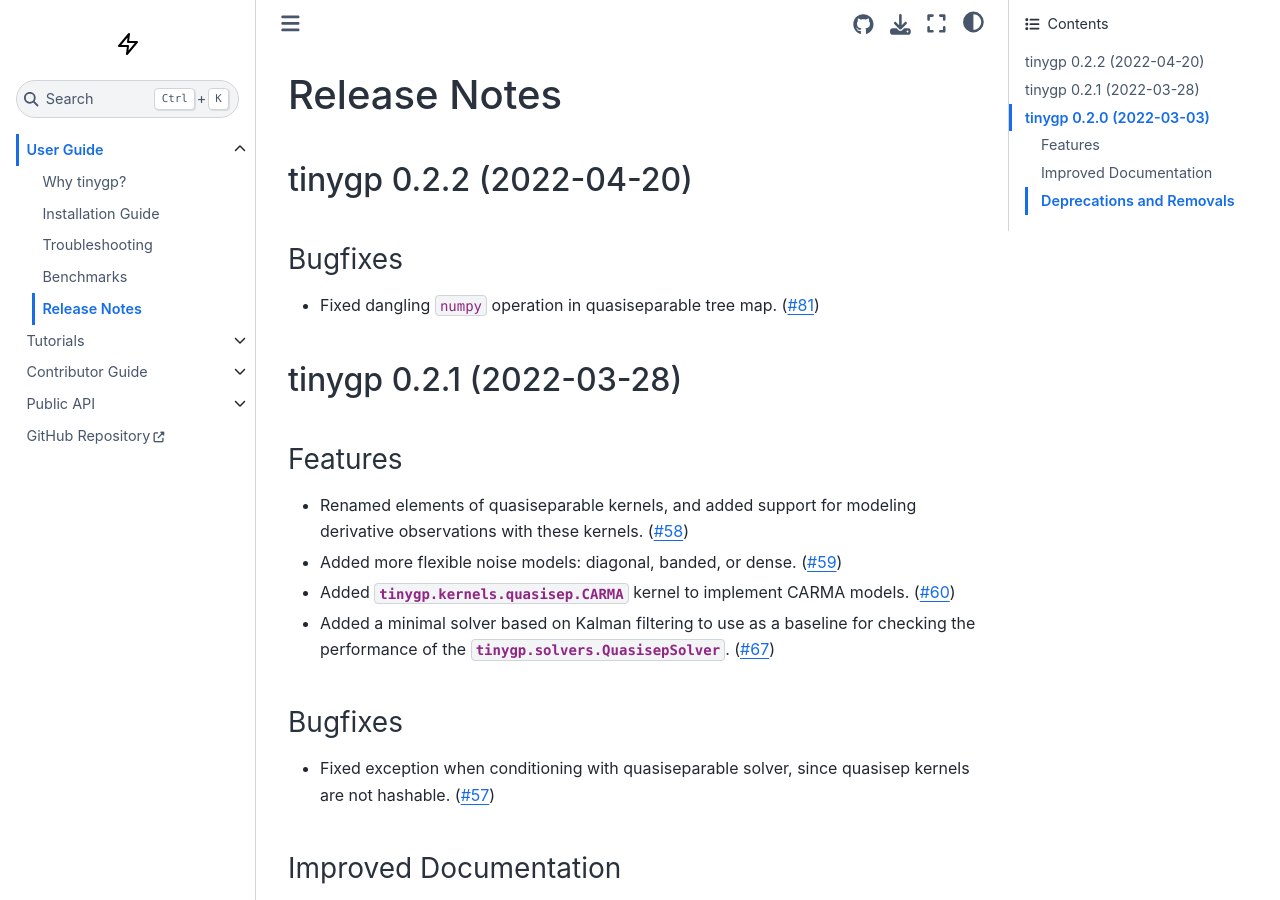
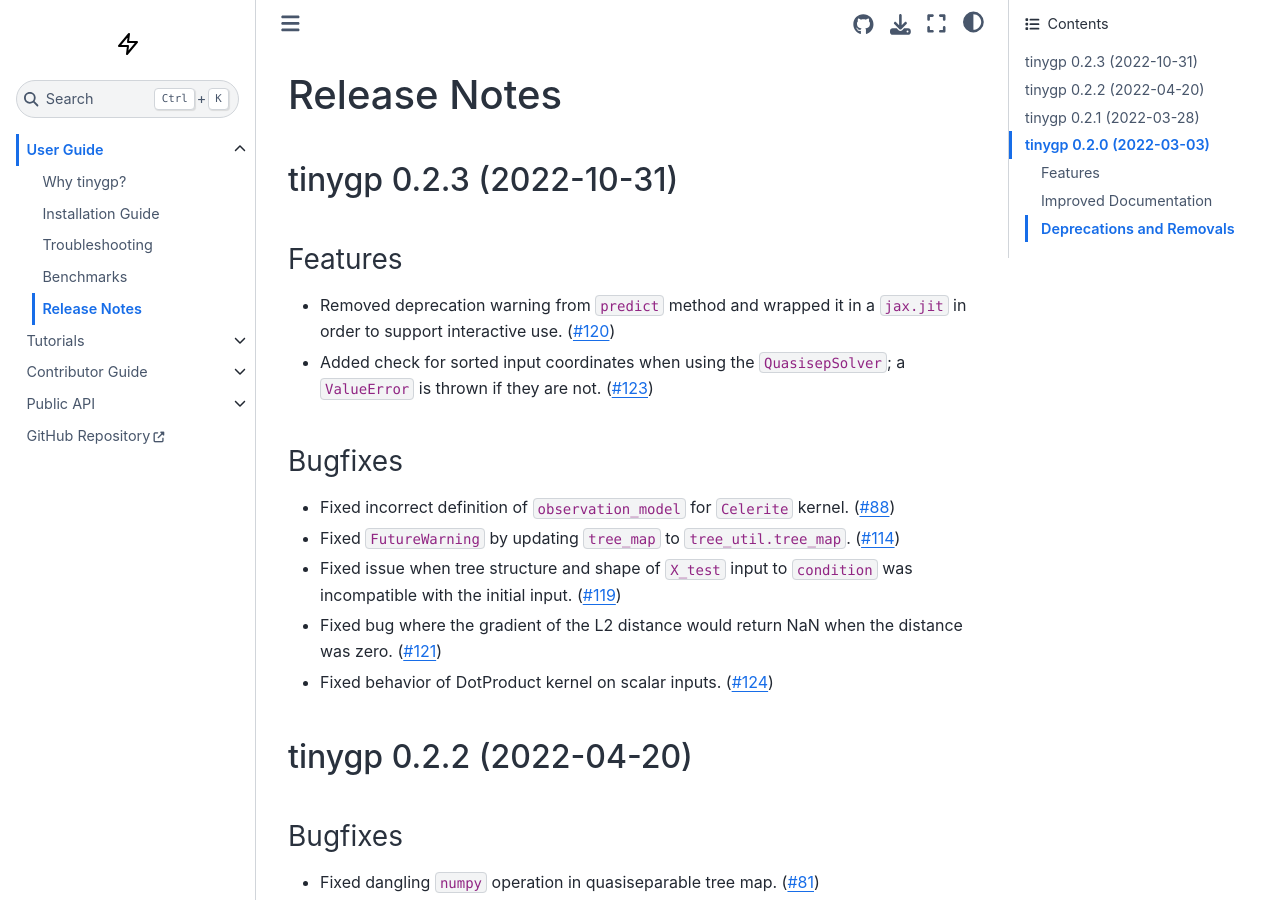
Before and after one commit to dfm/tinygp, a Sphinx documentation site: the page built from docs/news.rst, in a window 1280 px wide and 900 px high. Built offline with Sphinx 7.4.7 and the Sphinx Book theme 1.1.4, drawn with Linux system fonts in a browser that asks for light colours; the version number could not be read and is left out.

Commit message:
updating release notes

```diff
--- a/docs/news.rst
+++ b/docs/news.rst
@@ -4,6 +4,30 @@ Release Notes
 =============
 
 .. towncrier release notes start
+
+tinygp 0.2.3 (2022-10-31)
+-------------------------
+
+Features
+~~~~~~~~
+
+- Removed deprecation warning from ``predict`` method and wrapped it in a
+  ``jax.jit`` in order to support interactive use. (`#120 <https://github.com/dfm/tinygp/issues/120>`_)
+- Added check for sorted input coordinates when using the ``QuasisepSolver``;
+  a ``ValueError`` is thrown if they are not. (`#123 <https://github.com/dfm/tinygp/issues/123>`_)
+
+
+Bugfixes
+~~~~~~~~
+
+- Fixed incorrect definition of ``observation_model`` for ``Celerite`` kernel. (`#88 <https://github.com/dfm/tinygp/issues/88>`_)
+- Fixed ``FutureWarning`` by updating ``tree_map`` to ``tree_util.tree_map``. (`#114 <https://github.com/dfm/tinygp/issues/114>`_)
+- Fixed issue when tree structure and shape of ``X_test`` input to ``condition``
+  was incompatible with the initial input. (`#119 <https://github.com/dfm/tinygp/issues/119>`_)
+- Fixed bug where the gradient of the L2 distance would return NaN when the
+  distance was zero. (`#121 <https://github.com/dfm/tinygp/issues/121>`_)
+- Fixed behavior of DotProduct kernel on scalar inputs. (`#124 <https://github.com/dfm/tinygp/issues/124>`_)
+
 
 tinygp 0.2.2 (2022-04-20)
 -------------------------
```
Also changed, not shown: 7 other files.
